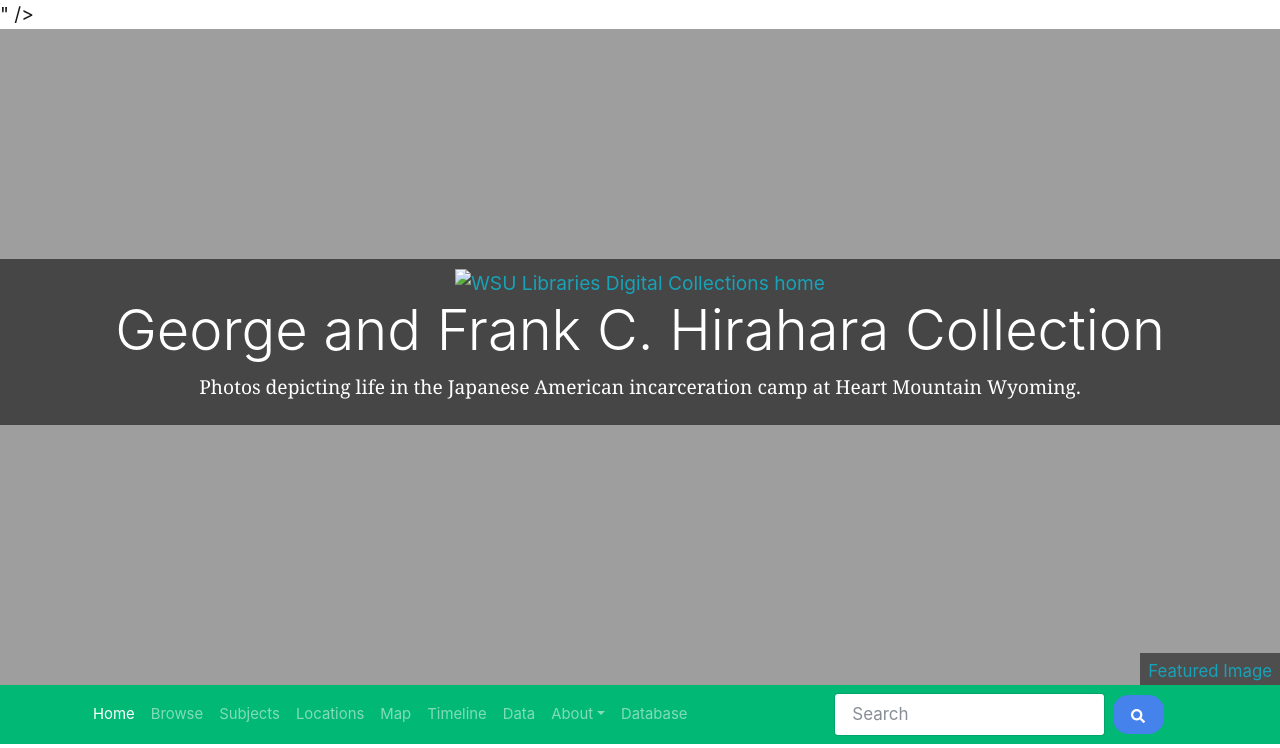
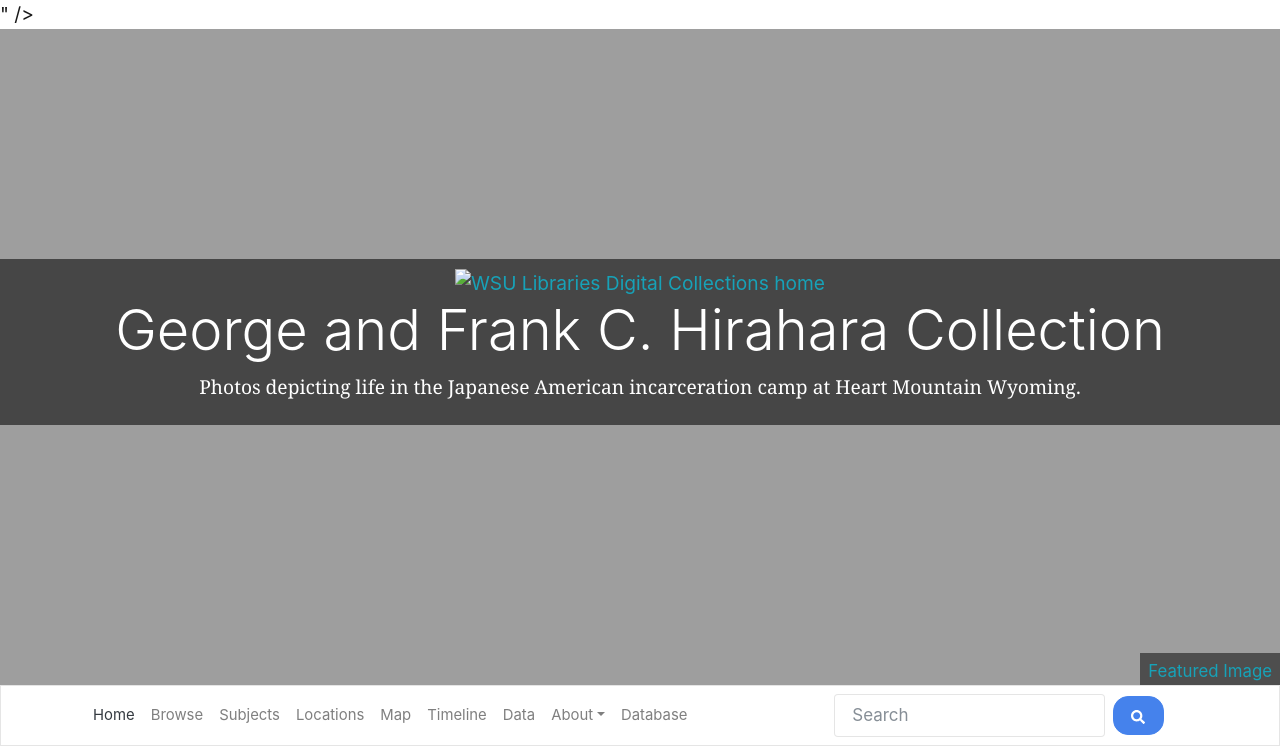
Before and after one commit to nick-deer/collectionbuilder_hirahara, a Jekyll site: the page built from index.md, in a window 1280 px wide. Shown: the top 748 px of the page. Built offline with Jekyll 4.4.1, drawn with Linux system fonts in a browser that asks for light colours; nearby versions of some CDN libraries; grey boxes are pictures that could not be loaded.

Commit message:
changed bootstrap nav colors

```diff
--- a/_data/theme.yml
+++ b/_data/theme.yml
@@ -91,10 +91,10 @@
 # NAVBAR COLORS
 # navbar text color
 # Choose from "navbar-light" for use with light background colors, or "navbar-dark" for dark background colors
-navbar-color: navbar-dark
+navbar-color: navbar-light
 # navbar background color
 # Choose from bg-primary, bg-secondary, bg-success, bg-danger, bg-warning, bg-info, bg-light, bg-dark, bg-white
-navbar-background: bg-dark
+navbar-background: bg-light
 
 # BOOTSWATCH THEMES
 # You can replace the standard Bootstrap theme with a Bootswatch (https://github.com/thomaspark/bootswatch) option
```
